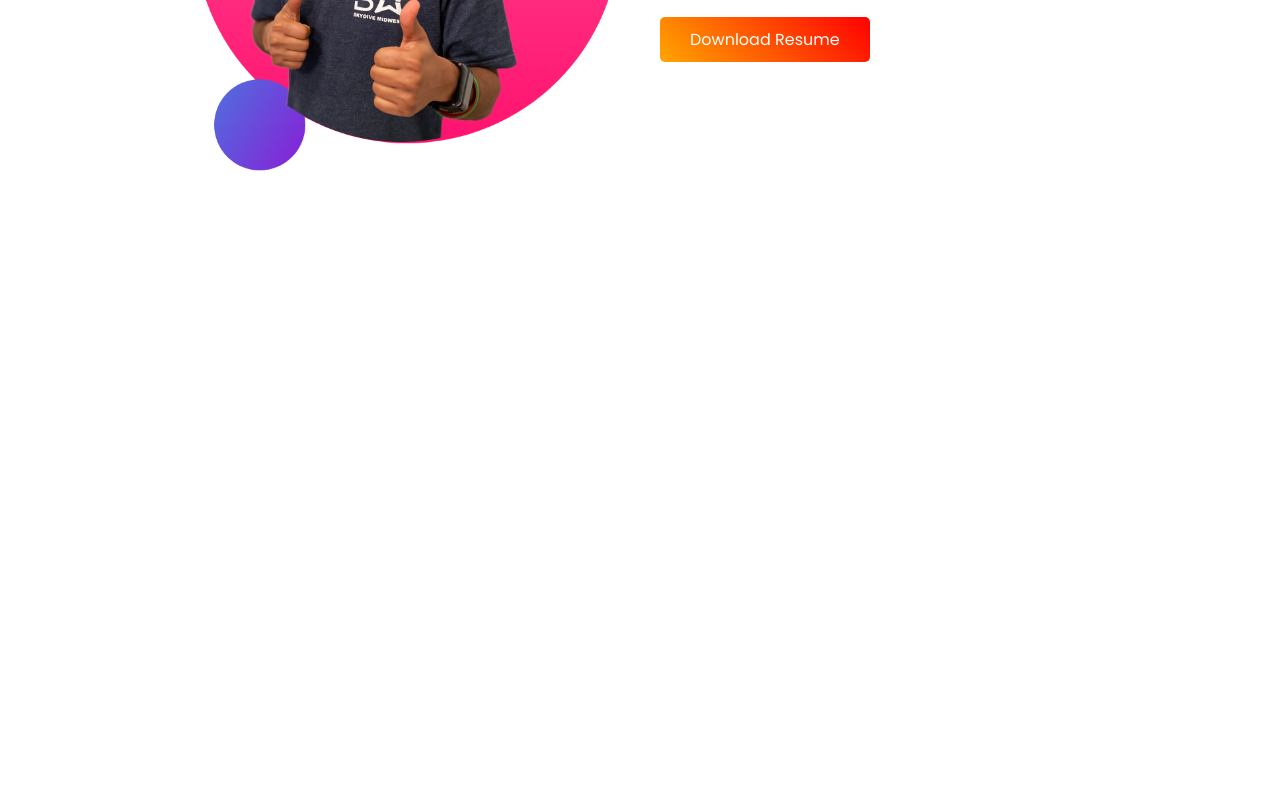
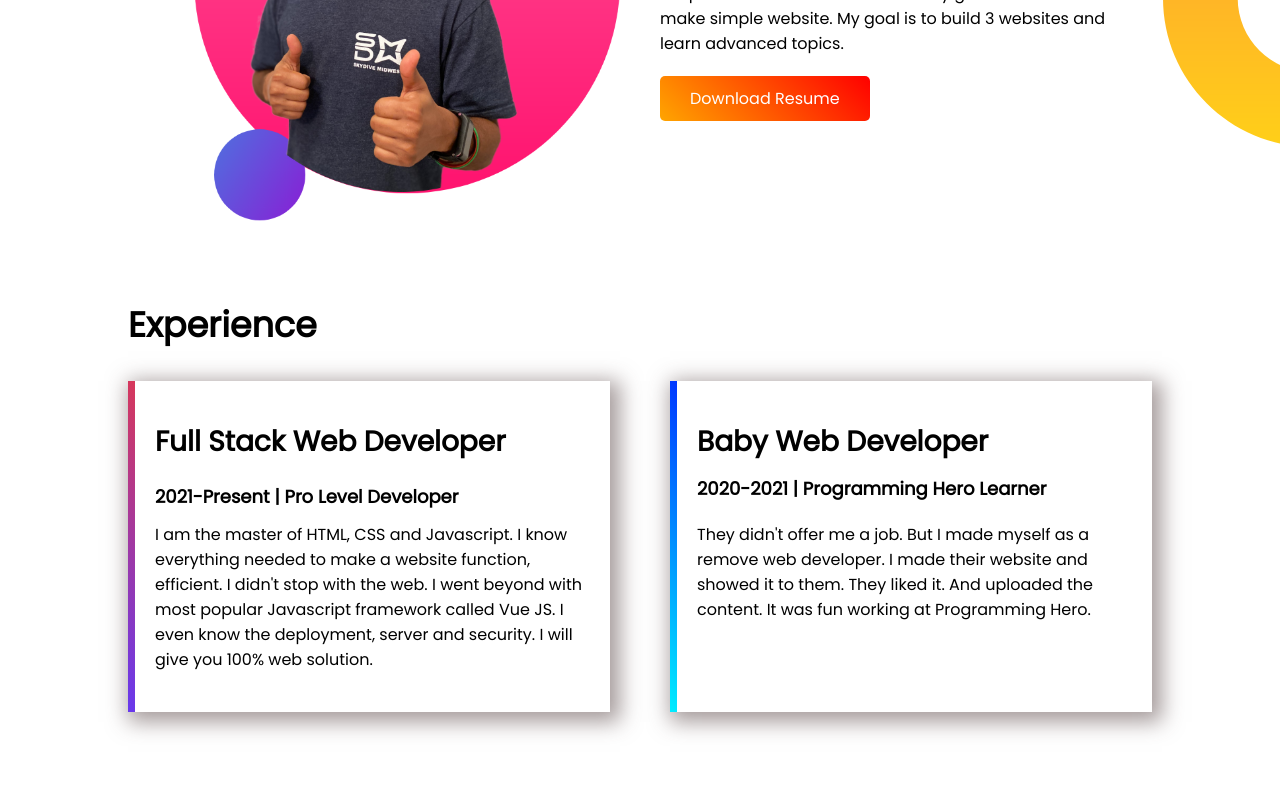
Before and after one commit to asif-iqbal-munna/developer-portfolio, a plain HTML site: page index.html in a window 1280 px wide. Shown: the part 818-1610 px from the top of the page. Before the commit the page ends 1016 px from the top, so only its background shows below. Drawn offline with Linux system fonts and the light colour scheme.

Commit message:
experience section completed

```diff
--- a/index.html
+++ b/index.html
@@ -14,6 +14,7 @@
 
 <body>
     <section class="header-section">
+        <div class="row">
             <div class="half-width">
                 <h1>Welcome to <br><span class="orange-text-color">Asif Iqbal Munna's</span> Portfolio</h1>
                 <h3>Build Climber and Train Stopper</h3>
@@ -25,19 +26,49 @@
             <div class="half-width">
                 <img src="images/munna.png" alt="Munna's photo">
             </div>
+        </div>
     </section>
 
-    <section class="">
+    <section class="dream-big">
+        <div class="row">
             <div class="half-width">
                 <img src="images/jhankar2.png" alt="Munna's photo">
             </div>
             <div class="half-width">
-            <h2>Dream Big</h2>
+                <h1>Dream Big</h1>
                 <h3>Become a web developer</h3>
-            <p>I already learned the basic HTML and CSS. I can build any simple website. I can even teach my grandma how
+                <p>I already learned the basic HTML and CSS. I can build any simple website. I can even teach my grandma
+                    how
                     to make simple
                     website. My goal is to build 3 websites and learn advanced topics.</p>
                 <a target="_blank" href="#" class="btn">Download Resume</a>
+            </div>
+        </div>
+    </section>
+
+    <section class="experience-section">
+        <h1>Experience</h1>
+        <div class="row">
+            <div class="half-width card card-1">
+                <h2>Full Stack Web Developer</h2>
+                <h6 class="mt">2021-Present | Pro Level Developer</h6>
+                <p class="mt-sm">I am the master of HTML, CSS and Javascript. I know everything needed to make a website
+                    function,
+                    efficient. I didn't
+                    stop with the web. I went beyond with most popular Javascript framework called Vue JS. I even know
+                    the
+                    deployment,
+                    server and security. I will give you 100% web solution.</p>
+            </div>
+            <div class="half-width card card-2">
+                <h2>Baby Web Developer</h2>
+                <h6 class="mt-sm">2020-2021 | Programming Hero Learner</h6>
+                <p class="mt">They didn't offer me a job. But I made myself as a remove web developer. I made their
+                    website and
+                    showed
+                    it to them.
+                    They liked it. And uploaded the content. It was fun working at Programming Hero.</p>
+            </div>
         </div>
     </section>
 </body>
--- a/style.css
+++ b/style.css
@@ -6,10 +6,18 @@
 
 body {
     font-family: 'Poppins', sans-serif;
+    font-size: 16px;
 }
 
 h1 {
     font-size: 35px;
+}
+
+h2 {
+    font-size: 28px;
+}
+h6  {
+    font-size: 18px;
 }
 .orange-text-color {
     color: orange;
@@ -19,8 +27,12 @@ h1 {
     background-repeat: no-repeat;
     background-position: left top;
 }
+
 section {
     padding: 0 10%;
+    margin-bottom: 50px;
+}
+.row {
     display: flex;
     align-items: center;
 
@@ -44,3 +56,35 @@ section {
     margin-top: 20px;
     border-radius: 5px;
 }
+.dream-big {
+    background-image: url(images/dream-bg.png);
+    background-repeat: no-repeat;
+    background-position: right;
+}
+
+.mt {
+    margin-top: 20px;
+}
+.mt-sm {
+    margin-top: 12px;
+}
+
+.card {
+    align-self: stretch;
+    margin: 30px;
+    padding: 40px 20px;
+    box-shadow: 5px 5px 20px 5px rgba(78, 57, 57, 0.5);
+}
+
+.card-1 {
+    border-left: 7px solid transparent;
+    border-image: linear-gradient(45deg, rgba(100,57,242,1) 0%, rgba(242,55,55,1) 50%);
+    border-image-slice: 9;
+    margin-left: 0;
+}
+.card-2 {
+    border-left: 7px solid transparent;
+    border-image: linear-gradient(45deg, #00F2FF 0%, #000BFF 50%);
+    border-image-slice: 9;
+    margin-right: 0;
+}
```
Lines whose indentation alone changed are shown as unchanged.
